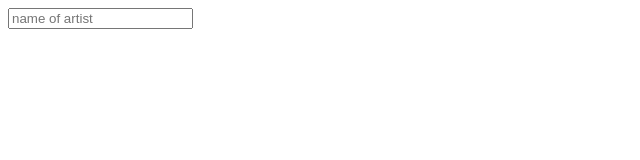
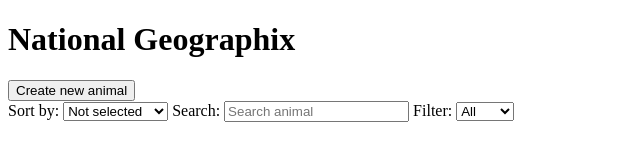
Before and after one commit to tora0001/nodejs-og-express-aflevering, a plain HTML site: page frontend/index.html in a window 1280 px wide. Shown: the whole page, without its empty margins (0-640 px from the left). Drawn offline with Linux system fonts and the light colour scheme.

Commit message:
Update index.html

```diff
--- a/frontend/index.html
+++ b/frontend/index.html
@@ -7,7 +7,42 @@
     <link rel="stylesheet" href="style.css" />
   </head>
   <body>
-    <input type="text" id="name" name="name" required placeholder="name of artist" />
-    <script src="app.js"></script>
+    <header>
+      <h1>National Geographix</h1>
+    </header>
+    <div class="create-btn">
+      <button class="create">Create new animal</button>
+    </div>
+    <section class="tools-grid">
+
+        <label for="select-sort-by"></label>
+          Sort by:
+          <select id="select-sort-by">
+            <option value="" selected>Not selected</option>
+            <option value="title">Name</option>
+            <option value="body">Description</option>
+            <option value="food">Favorite Food</option>
+          </select>
+        </label>
+
+
+        <label for="input-search">Search:</label>
+        <input type="search" id="input-search" placeholder="Search animal" />
+
+        <label for="filter">Filter:</label>
+        <select id="filter">
+          <option value="" selected>All</option>
+          <option value="land">Land</option>
+          <option value="water">Water</option>
+          <option value="flying">Flying</option>
+        </select>
+
+    </section>
+    <section id="posts" class="grid-container"></section>
+    <section id="posts" class="grid-container"></section>
+    <dialog id="postDetails"></dialog>
+    <dialog id="create-form"></dialog>
+    <dialog id="update-form"></dialog>
   </body>
+  <script src="app.js" type="module"></script>
 </html>
```
